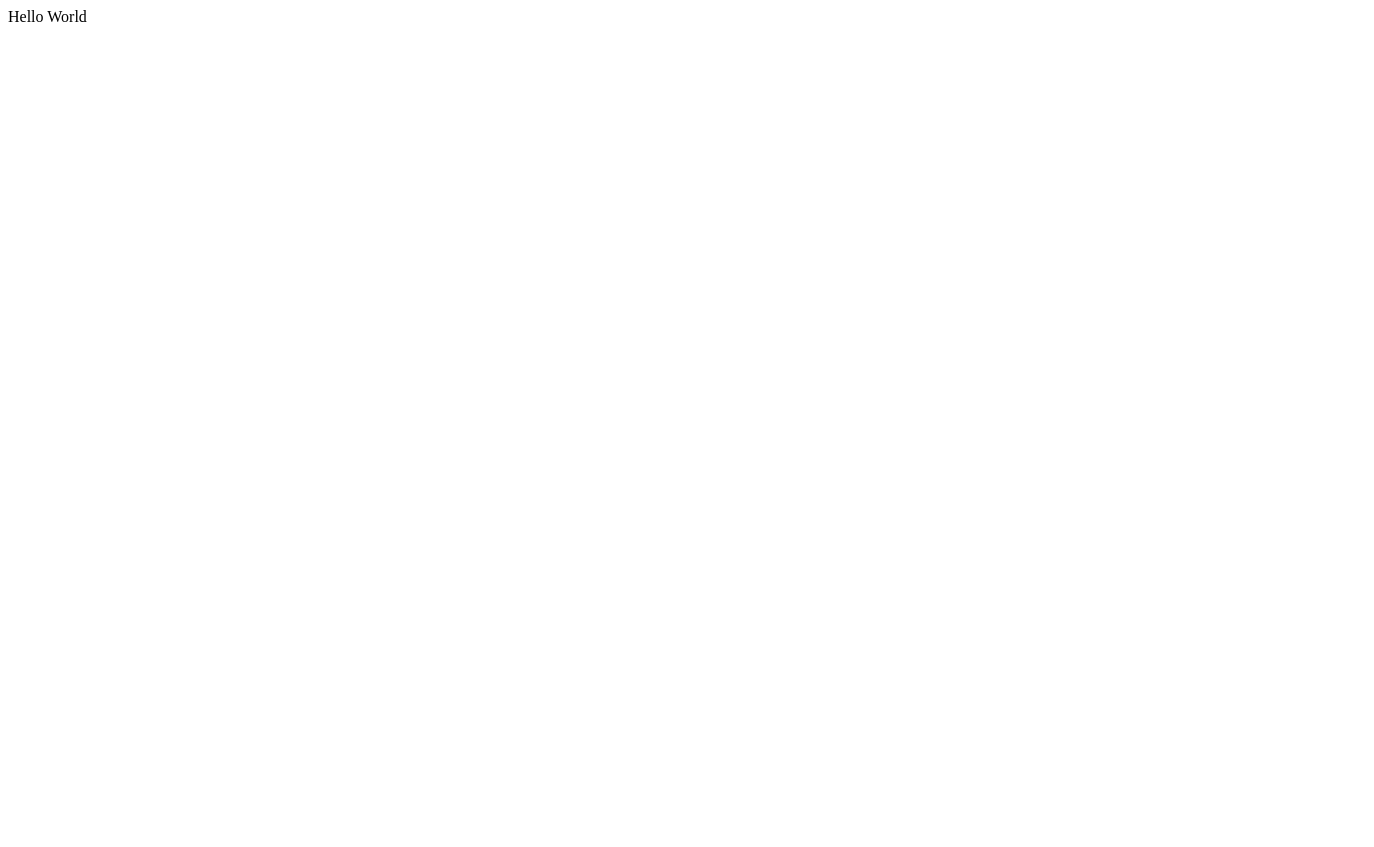
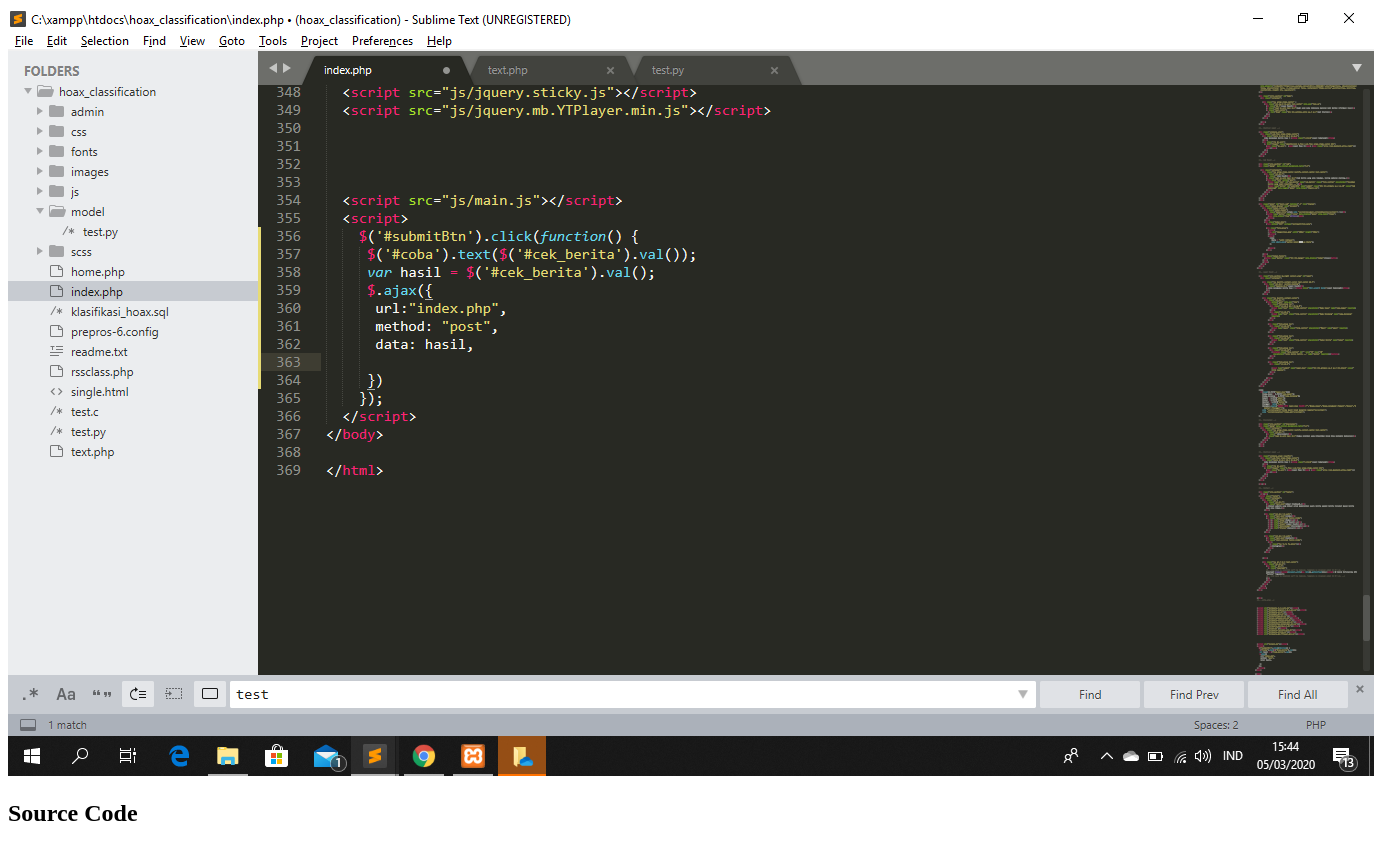
Before and after one commit to yahdiindrawan/my-repo-from-remote, a plain HTML site: page index.html in a window 1280 px wide. Shown: the whole page, 1374 px wide, since content can reach past the window. Before the commit the page ends 800 px from the top, so only its background shows below. Drawn offline with Linux system fonts and the light colour scheme.

Commit message:
Changed Hello world with img and h2 to display simple profile data. Image file added in the folder images and used as resource in the img element in index.html file

```diff
--- a/index.html
+++ b/index.html
@@ -4,7 +4,10 @@
   </head>
 
   <body>
-    Hello World
+    <div>
+	   <img src="images/Screenshot.png" alt="profile image" />
+	   <h2>Source Code</h2>
+	</div>
   </body>
 
 </html>
```
Also changed, not shown: images/Screenshot.png (added).
